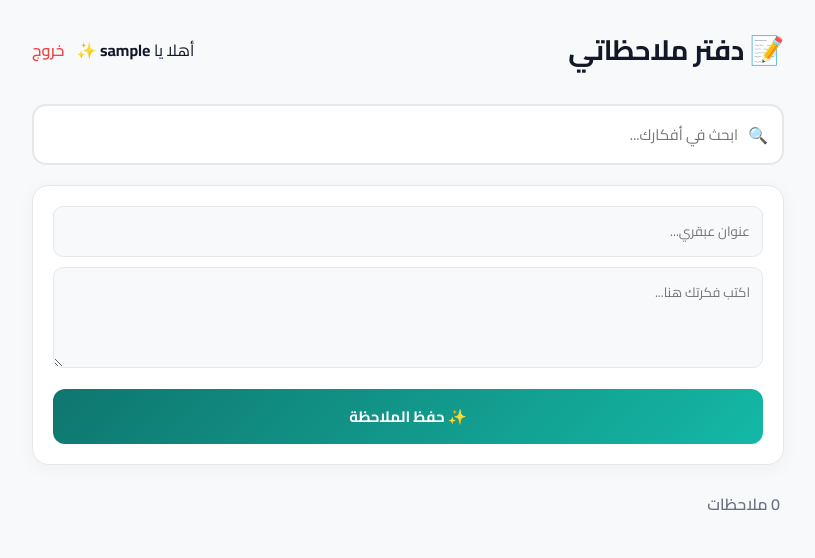
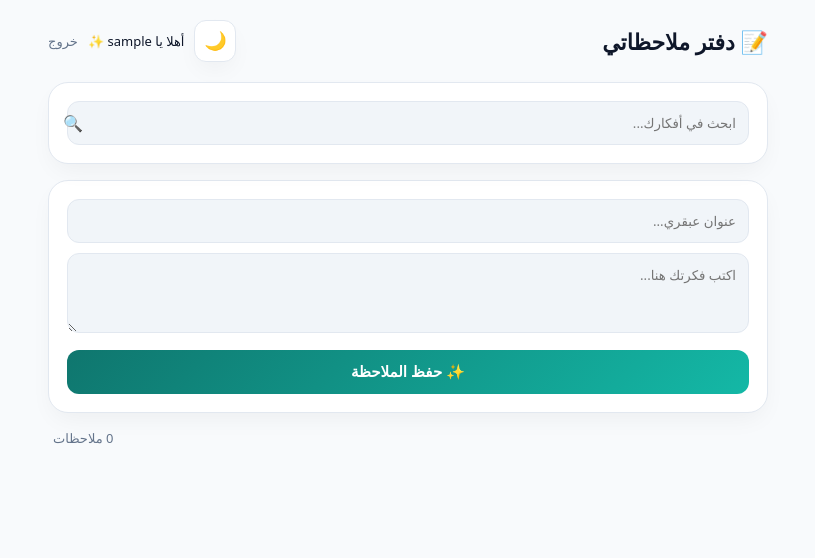
Before and after one commit to mhdFoaad/notes-app, a Flask app: page / in a window 1280 px wide. Shown: the top 558 px of the page, without its empty margins (232-1047 px from the left). Run offline with Flask 3, Linux system fonts and the light colour scheme; the visitor is signed in with stand-in values (Sample User, id 1); data that the repository does not hold is empty; some libraries are stand-ins or nearby versions.

Commit message:
dark mode

```diff
--- a/templates/index.html
+++ b/templates/index.html
@@ -1,92 +1,96 @@
 <!DOCTYPE html>
 <html lang="ar" dir="rtl">
 <head>
-<meta charset="UTF-8"><meta name="viewport" content="width=device-width,initial-scale=1">
-<title>دفتر ملاحظاتي ✨</title>
-<link href="https://fonts.googleapis.com/css2?family=Cairo:wght@400;600;700&display=swap" rel="stylesheet">
+<meta charset="UTF-8">
+<meta name="viewport" content="width=device-width, initial-scale=1.0">
+<title>دفتر ملاحظاتي</title>
 <style>
-:root{--bg:#f8f9fb;--card:#ffffff;--text:#111827;--muted:#6b7280;--border:#e5e7eb;--primary:#0f766e;--primary-hover:#0d5e59;--yellow:#facc15;--red:#ef4444}
-@media(prefers-color-scheme:dark){
-:root{--bg:#0f1214;--card:#1a1f24;--text:#e5e7eb;--muted:#9ca3af;--border:#2a333a}
+:root{
+  --bg:#f8fafc; --card:#ffffff; --text:#0f172a; --muted:#64748b;
+  --border:#e2e8f0; --input:#f1f5f9; --primary:#0f766e; --primary2:#14b8a6;
+  --shadow:0 10px 25px -5px rgba(0,0,0,.05);
 }
-*{font-family:'Cairo',sans-serif;box-sizing:border-box}
-body{background:var(--bg);color:var(--text);margin:0;padding:24px;max-width:800px;margin-inline:auto;transition:.3s}
-.header{display:flex;justify-content:space-between;align-items:center;margin-bottom:28px}
-.logo{font-size:28px;font-weight:700;letter-spacing:-.5px}
-.search-wrap{position:relative;margin-bottom:20px}
-.search-wrap input{width:100%;padding:14px 44px 14px 16px;border:2px solid var(--border);border-radius:14px;background:var(--card);color:var(--text);font-size:15px;outline:none;transition:.2s}
-.search-wrap input:focus{border-color:var(--primary);box-shadow:0 0 0 4px rgba(15,118,110,.15)}
-.search-wrap::before{content:'🔍';position:absolute;right:16px;top:50%;transform:translateY(-50%)}
-.add-card{background:var(--card);border:1px solid var(--border);border-radius:16px;padding:20px;margin-bottom:24px;box-shadow:0 4px 20px rgba(0,0,0,.04)}
-.add-card input,.add-card textarea{border:1px solid var(--border);background:var(--bg);border-radius:10px}
-.add-card button{width:100%;background:linear-gradient(135deg,var(--primary),#14b8a6);color:white;border:none;padding:13px;border-radius:12px;font-weight:700;font-size:15px;cursor:pointer;transition:.2s}
-.add-card button:hover{transform:translateY(-1px);box-shadow:0 8px 20px rgba(15,118,110,.3)}
-.count{color:var(--muted);font-weight:600;margin:16px 4px}
-.note-card{background:var(--card);border:1px solid var(--border);border-radius:16px;padding:18px 20px;margin-bottom:14px;transition:.2s;animation:fadeIn.3s}
-.note-card:hover{transform:translateY(-2px);box-shadow:0 10px 30px rgba(0,0,0,.08);border-color:var(--primary)}
-.note-card h3{margin:0 0 6px 0;font-size:16px}
-.note-card p{margin:0;color:var(--muted);line-height:1.6}
-.note-card small{color:var(--muted);opacity:.7;font-size:12px}
-.actions{display:flex;gap:8px;margin-top:14px}
-.actions button,.actions a{border:none;padding:6px 14px;border-radius:20px;font-size:13px;font-weight:600;cursor:pointer;text-decoration:none;transition:.15s}
-.btn-pin{background:#f3f4f6;color:#374151}.btn-pin:hover{background:#e5e7eb}
-.btn-edit{background:var(--yellow);color:#000}.btn-edit:hover{filter:brightness(.95)}
-.btn-del{background:var(--red);color:white}.btn-del:hover{filter:brightness(.9)}
-@keyframes fadeIn{from{opacity:0;transform:translateY(8px)}to{opacity:1;transform:translateY(0)}}
+body.dark{
+  --bg:#020617; --card:#0f172a; --text:#f1f5f9; --muted:#94a3b8;
+  --border:#1e293b; --input:#1e293b; --shadow:0 10px 25px -5px rgba(0,0,0,.4);
+}
+*{transition: background.3s, color.3s, border.3s;}
+body{background:var(--bg); color:var(--text); font-family:'Cairo',system-ui; margin:0; padding:20px;}
+.container{max-width:720px; margin:auto;}
+.header{display:flex; justify-content:space-between; align-items:center; margin-bottom:20px;}
+.logo{font-weight:800; font-size:22px; display:flex; gap:8px; align-items:center;}
+.actions{display:flex; gap:10px; align-items:center;}
+.btn-icon{background:var(--card); border:1px solid var(--border); width:42px; height:42px; border-radius:12px; cursor:pointer; font-size:18px; box-shadow:var(--shadow);}
+.card{background:var(--card); border:1px solid var(--border); border-radius:20px; padding:18px; margin-bottom:16px; box-shadow:var(--shadow);}
+input, textarea{width:100%; background:var(--input); border:1px solid var(--border); border-radius:12px; padding:12px; color:var(--text); box-sizing:border-box; font-family:inherit;}
+textarea{min-height:80px; resize:vertical; margin-top:10px;}
+.btn-main{width:100%; margin-top:12px; background:linear-gradient(135deg,var(--primary),var(--primary2)); color:white; border:none; padding:13px; border-radius:12px; font-weight:700; cursor:pointer; font-size:15px;}
+.note-title{font-weight:700; font-size:16px; margin-bottom:6px;}
+.note-content{color:var(--muted); font-size:14px; line-height:1.6;}
+.note-footer{display:flex; gap:8px; margin-top:12px; justify-content:flex-end;}
+.btn-mini{border:none; padding:7px 14px; border-radius:20px; font-size:13px; cursor:pointer;}
+.btn-pin{background:var(--input); color:var(--text);}.btn-edit{background:#f59e0b; color:white;}.btn-del{background:#ef4444; color:white;}
+.search{position:relative;}.search span{position:absolute; left:14px; top:50%; transform:translateY(-50%);}
 </style>
 </head>
 <body>
+<div class="container">
   <div class="header">
     <div class="logo">📝 دفتر ملاحظاتي</div>
-  <div style="display:flex;gap:12px;align-items:center">
-    <span>أهلا يا <b>{{ username }}</b> ✨</span>
-    <a href="/logout" style="color:var(--red);text-decoration:none;font-weight:600">خروج</a>
+    <div class="actions">
+      <button class="btn-icon" id="darkToggle">🌙</button>
+      <span style="font-size:13px;">أهلا يا {{ username }} ✨</span>
+      <a href="/logout" style="color:var(--muted); text-decoration:none; font-size:13px;">خروج</a>
     </div>
   </div>
 
-<div class="search-wrap">
-  <input id="searchBox" autocomplete="off" placeholder="ابحث في أفكارك..." oninput="doSearch()">
+  <div class="card search">
+    <input type="text" id="searchInput" placeholder="ابحث في أفكارك..." style="padding-left:40px;">
+    <span>🔍</span>
   </div>
 
-<div class="add-card">
+  <div class="card">
     <form action="/add" method="POST">
-  <input name="title" placeholder="عنوان عبقري..." required style="width:100%;padding:12px;margin-bottom:10px">
-  <textarea name="content" placeholder="اكتب فكرتك هنا..." rows="3" required style="width:100%;padding:12px;margin-bottom:12px"></textarea>
-  <button>✨ حفظ الملاحظة</button>
+      <input type="text" name="title" placeholder="عنوان عبقري..." required>
+      <textarea name="content" placeholder="اكتب فكرتك هنا..." required></textarea>
+      <button class="btn-main">✨ حفظ الملاحظة</button>
     </form>
   </div>
 
-<div class="count" id="countText">{{ notes|length }} ملاحظات</div>
+  <div style="text-align:left; color:var(--muted); font-size:13px; margin:10px 5px;">{{ notes|length }} ملاحظات</div>
 
-<div id="notesList">
   {% for note in notes %}
-<div class="note-card note-item">
-  <h3>{{ '📌 ' if note[5]==1 else '' }}{{ note[1] }}</h3>
-  <p>{{ note[2] }}</p>
-  <small>{{ note[4] }}</small>
-  <div class="actions">
-    <form action="/pin/{{ note[0] }}" method="POST" style="margin:0"><button class="btn-pin">{{ 'إلغاء تثبيت' if note[5]==1 else 'تثبيت' }}</button></form>
-    <a class="btn-edit" href="/edit/{{ note[0] }}">تعديل</a>
-    <form action="/delete/{{ note[0] }}" method="POST" style="margin:0"><button class="btn-del">حذف</button></form>
+  <div class="card note-card" data-title="{{ note[1]|lower }} {{ note[2]|lower }}">
+    <div class="note-title">{% if note[4]==1 %}📌{% endif %} {{ note[1] }}</div>
+    <div class="note-content">{{ note[2] }}</div>
+    <div class="note-footer">
+      <form action="/pin/{{ note[0] }}" method="POST"><button class="btn-mini btn-pin">{% if note[4]==1 %}إلغاء تثبيت{% else %}تثبيت{% endif %}</button></form>
+      <a href="/edit/{{ note[0] }}"><button class="btn-mini btn-edit">تعديل</button></a>
+      <form action="/delete/{{ note[0] }}" method="POST"><button class="btn-mini btn-del">حذف</button></form>
     </div>
   </div>
   {% endfor %}
 </div>
 
 <script>
-function doSearch(){
-  let q=document.getElementById('searchBox').value.toLowerCase().trim();
-  let cards=document.querySelectorAll('.note-item');
-  let c=0;
-  cards.forEach(card=>{
-    let t=card.querySelector('h3').innerText.toLowerCase();
-    let p=card.querySelector('p').innerText.toLowerCase();
-    let ok=(t+" "+p).includes(q);
-    card.style.display=ok?'':'none';
-    if(ok) c++;
-  });
-  document.getElementById('countText').innerText=c+' ملاحظات';
+// دارك مود
+const body = document.body;
+const btn = document.getElementById('darkToggle');
+const saved = localStorage.getItem('theme');
+if(saved=='dark'){ body.classList.add('dark'); btn.textContent='☀️'; }
+btn.onclick = ()=>{
+  body.classList.toggle('dark');
+  const isDark = body.classList.contains('dark');
+  btn.textContent = isDark? '☀️' : '🌙';
+  localStorage.setItem('theme', isDark? 'dark' : 'light');
 }
+// بحث لحظي
+document.getElementById('searchInput').addEventListener('input', e=>{
+  const q = e.target.value.toLowerCase();
+  document.querySelectorAll('.note-card').forEach(c=>{
+    c.style.display = c.dataset.title.includes(q)? 'block' : 'none';
+  })
+})
 </script>
 </body>
 </html>
```
Lines whose indentation alone changed are shown as unchanged.
